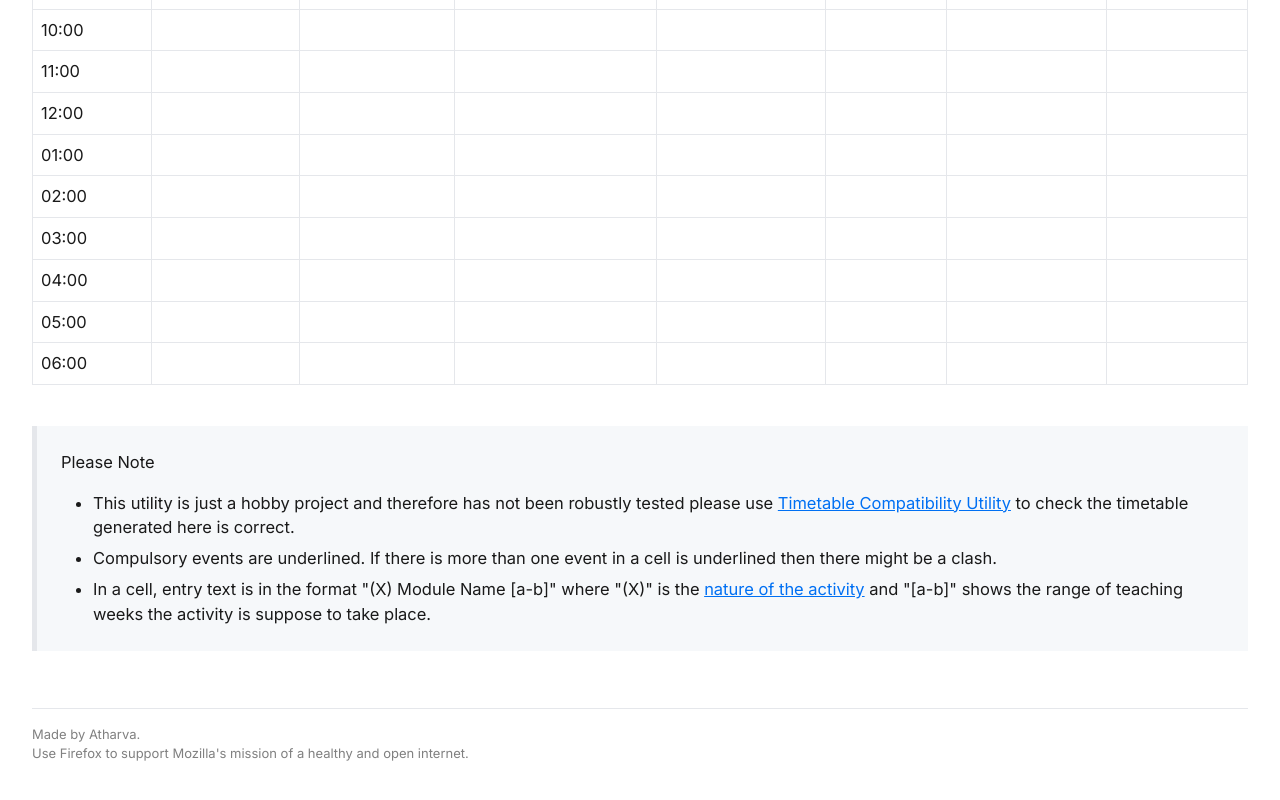
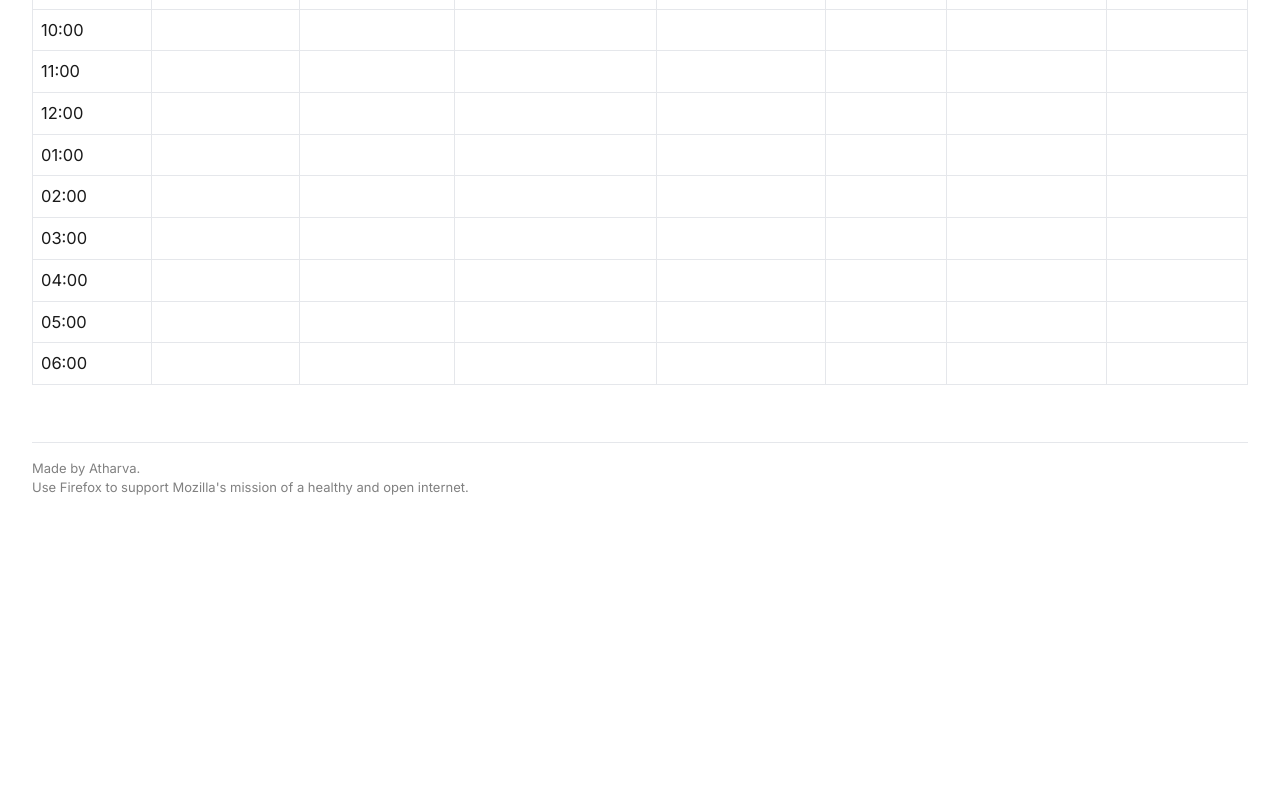
Before and after one commit to atharvat80/DU-Timetable, a Svelte app: page / in a window 1280 px wide. Shown: the part 811-1611 px from the top of the page. After the commit the page ends 1357 px from the top, so only its background shows below. Built offline with nearby package versions, Linux system fonts and the light colour scheme.

Commit message:
removed duplicate note

```diff
--- a/src/App.svelte
+++ b/src/App.svelte
@@ -250,19 +250,6 @@
 
 <br>
 
-<blockquote>
-	<p>Please Note</p>
-	<ul>
-		<li>This utility is just a hobby project and therefore has not been robustly tested please use
-			<a href="http://www.maths.dur.ac.uk/clash_checker/module_checker.html">Timetable Compatibility Utility</a> to check the timetable generated here is correct.
-		</li>
-		<li>Compulsory events are underlined. If there is more than one event in a cell is underlined then there might be a clash.</li>
-		<li>In a cell, entry text is in the format "(X) Module Name [a-b]" where "(X)" is the <a href="https://www.maths.dur.ac.uk/clash_checker/help.html">nature of the activity</a> and "[a-b]" shows the range of teaching weeks the activity is suppose to take place.</li>
-	</ul>
-</blockquote>
-
-<br>
-
 <footer style="font-size:small; color: gray">
 	<hr>
 	<p>Made by Atharva.<br>Use Firefox to support Mozilla's mission of a healthy and open internet.</p>
```
